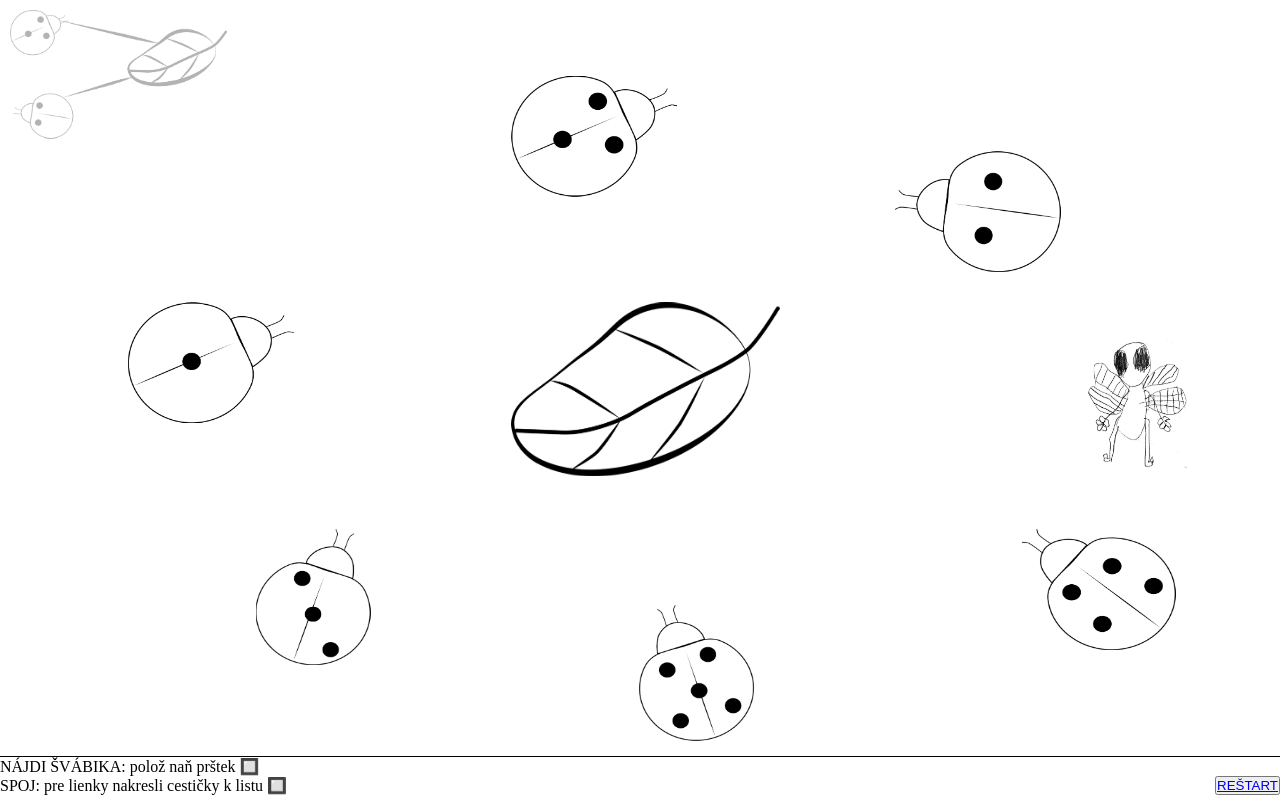
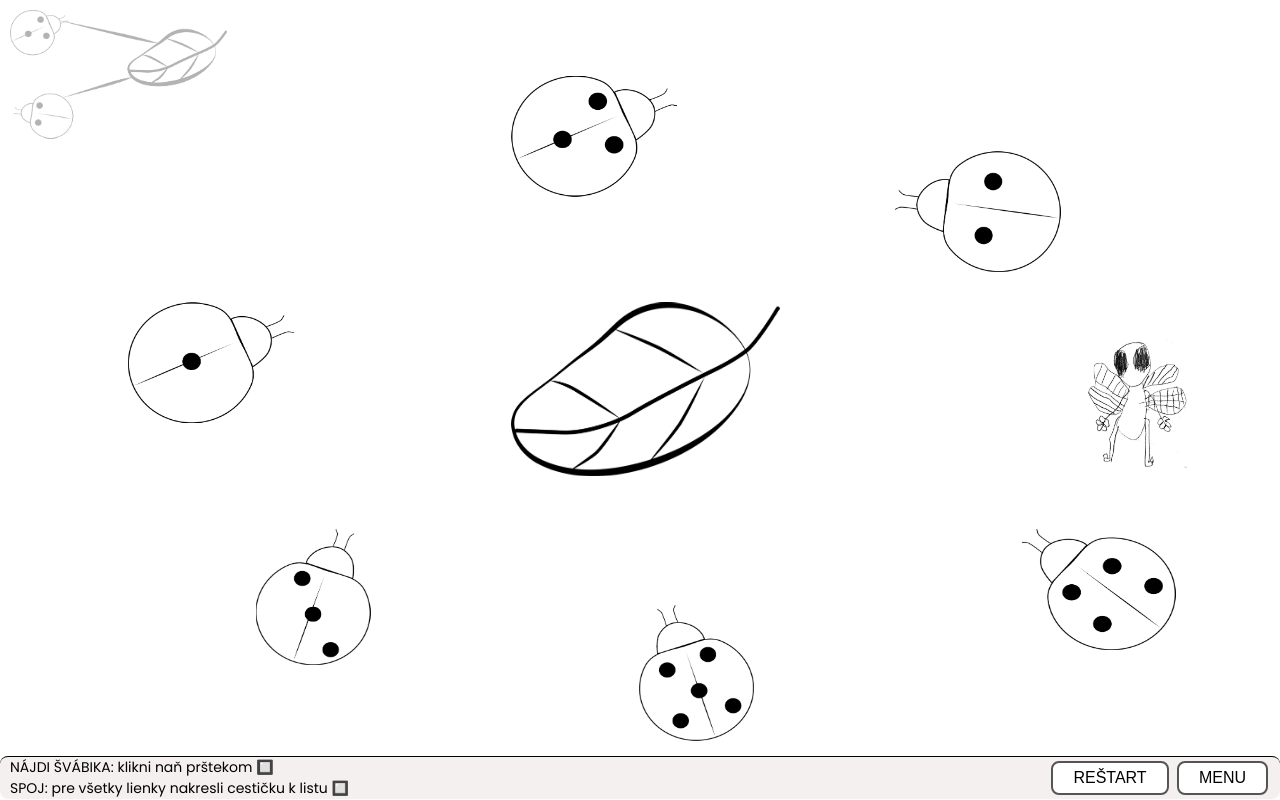
Before and after one commit to MiroKopecky/PZ, a plain HTML site: page pl1.html in a window 1280 px wide. Drawn offline with Linux system fonts and the light colour scheme.

Commit message:
edited styles

```diff
--- a/pl1.html
+++ b/pl1.html
@@ -15,6 +15,9 @@
   <!-- Main CSS File -->
   <link href="style.css" rel="stylesheet">
 
+  <!-- Google Fonts -->
+  <link href="https://fonts.googleapis.com/css?family=Poppins:100,200,300,300i,400,400i,500,700,700i,800" rel="stylesheet">
+
 </head>
 
 <body>
@@ -29,10 +32,24 @@
   <section id="about">
 
     <canvas id="canvas"></canvas>
-    <div style="border-top: 1px solid black">
-      <p id="svabik">NÁJDI ŠVÁBIKA: polož naň prštek 🔲</p>
-      <p id="spoj" style="text-align:right; float:left">SPOJ: pre lienky nakresli cestičky k listu 🔲</p>
-      <p style="text-align:right"><button><a href="pl1.html">REŠTART</a></button></p>
+    <!-- <div style="border-top: 1px solid black">
+      <p id="svabik" style="float:left">NÁJDI ŠVÁBIKA: polož naň prštek 🔲</p>
+      <p style="text-align:right"><button><a href="index.html">MENU</a></button></p>
+      <p id="spoj" style="text-align: left; float:left; display: flex;">SPOJ: pre lienky nakresli cestičky k listu 🔲</p>
+      <p style="text-align:right;"><button><a href="pl1.html">REŠTART</a></button></p>
+    </div> -->
+    <div class="flex-container">
+
+      <div class="flex-child left">
+        <p id="svabik">NÁJDI ŠVÁBIKA: klikni naň prštekom 🔲</p>
+        <p id="spoj">SPOJ: pre všetky lienky nakresli cestičku k listu 🔲</p>
+      </div>
+
+      <div class="flex-child right">
+        <a href="pl1.html"><button>REŠTART</button></a>
+        <a href="index.html"><button>MENU</button></a>
+      </div>
+
     </div>
 
   </section>
--- a/script.js
+++ b/script.js
@@ -32,7 +32,7 @@ window.addEventListener('load', function () {
     g = context.getImageData(x, y, 1, 1).data[1]; //green
     b = context.getImageData(x, y, 1, 1).data[2]; //blue
     a = context.getImageData(x, y, 1, 1).data[3]; //transparent
-    bool = a < 250; //check if transparent pixel
+    bool = a < 255; //check if transparent pixel
     //check if pixel is white
     if (r == 255 && g == 255 && b == 255) {
       bool = false;
@@ -43,7 +43,7 @@ window.addEventListener('load', function () {
 
   function checkSvabik(x,y) {
     if (x > svabikCoordinates[0] && y > svabikCoordinates[1] && x < svabikCoordinates[0] + svabikCoordinates[2] && y < svabikCoordinates[1] + svabikCoordinates[3]) {
-      document.getElementById('svabik').innerText = "NÁJDI ŠVÁBIKA: polož naň prštek ✅";
+      document.getElementById('svabik').innerText = "NÁJDI ŠVÁBIKA: klikni naň prštekom ✅";
     }
   }
 
@@ -136,7 +136,7 @@ window.addEventListener('load', function () {
       }
 
       if (ladybug1Connected && ladybug2Connected && ladybug3Connected && ladybug4Connected && ladybug5Connected && ladybug6Connected) {
-        document.getElementById('spoj').innerText = "SPOJ: pre lienky nakresli cestičky k listu ✅"
+        document.getElementById('spoj').innerText = "SPOJ: pre všetky lienky nakresli cestičku k listu ✅"
       }
       console.log(leaf);
     }
@@ -160,7 +160,8 @@ window.addEventListener('load', function () {
     g = context.getImageData(event.pageX - canvas.offsetLeft, event.pageY - canvas.offsetTop, 1, 1).data[1]; //green
     b = context.getImageData(event.pageX - canvas.offsetLeft, event.pageY - canvas.offsetTop, 1, 1).data[2]; //blue
     a = context.getImageData(event.pageX - canvas.offsetLeft, event.pageY - canvas.offsetTop, 1, 1).data[3]; //transparent
-    console.log("start",r,g,b,a)
+    console.log("start",event.pageX - canvas.offsetLeft, event.pageY - canvas.offsetTop)
+    newLine.push([event.pageX - canvas.offsetLeft, event.pageY - canvas.offsetTop]);
     isIdle = false;
   }
   function drawmove(event) {
@@ -169,7 +170,7 @@ window.addEventListener('load', function () {
     g = context.getImageData(event.pageX - canvas.offsetLeft, event.pageY - canvas.offsetTop, 1, 1).data[1]; //green
     b = context.getImageData(event.pageX - canvas.offsetLeft, event.pageY - canvas.offsetTop, 1, 1).data[2]; //blue
     a = context.getImageData(event.pageX - canvas.offsetLeft, event.pageY - canvas.offsetTop, 1, 1).data[3]; //transparent
-    console.log("move",r,g,b,a)
+    console.log("move",event.pageX - canvas.offsetLeft, event.pageY - canvas.offsetTop)
     newLineCol.push([r,g,b,a])
     context.lineTo(event.pageX - canvas.offsetLeft, event.pageY - canvas.offsetTop);
     newLine.push([event.pageX - canvas.offsetLeft, event.pageY - canvas.offsetTop]);
@@ -201,8 +202,6 @@ window.addEventListener('load', function () {
   canvas.addEventListener('touchstart', touchstart, false);
   canvas.addEventListener('touchmove', touchmove, false);
   canvas.addEventListener('touchend', touchend, false);
-
-
 
 
   // images size
--- a/style.css
+++ b/style.css
@@ -6,8 +6,65 @@
 html, body {
   width: 100%;
   height: 100%;
+  font-family: "Poppins", sans-serif;
 } /* just to be sure these are full screen*/
+
+p {
+  font-size: 14px;
+}
+
+.about-content {
+  text-align: center;
+  margin: auto;
+  width: 80%;
+  padding: 10px;
+  padding-top: 20%;
+}
+
+
 
 canvas {
   display: block;
 } /* To remove the scrollbars */
+
+.flex-container {
+  display: flex;
+  border-top: 1px solid black;
+  border-radius: 8px;
+  background-color: rgb(245, 240, 240);
+}
+
+.flex-child {
+  flex: 1;
+  padding-left: 10px;
+}
+
+.left {
+  margin-right: -90px;
+}
+
+.right {
+  padding-right: 10px;
+  text-align: right;
+}
+
+button {
+  background-color: white;
+  color: black;
+  border: 2px solid #555555;
+  padding: 6px 20px;
+  text-align: center;
+  text-decoration: none;
+  display: inline-block;
+  font-size: 16px;
+  margin: 4px 2px;
+  transition-duration: 0.4s;
+  cursor: pointer;
+  border-radius: 8px;
+}
+
+
+button:active {
+  background-color: #555555;
+  color: white;
+}
```
Also changed, not shown: index.html (+5 -5 lines).
